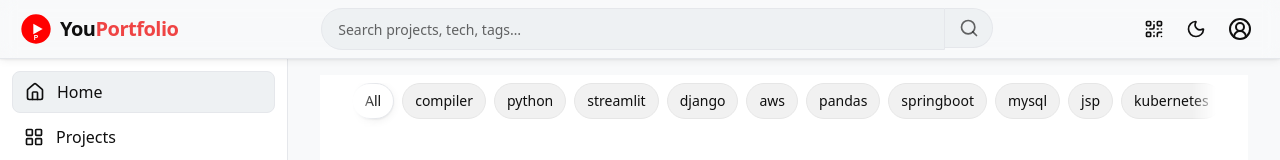
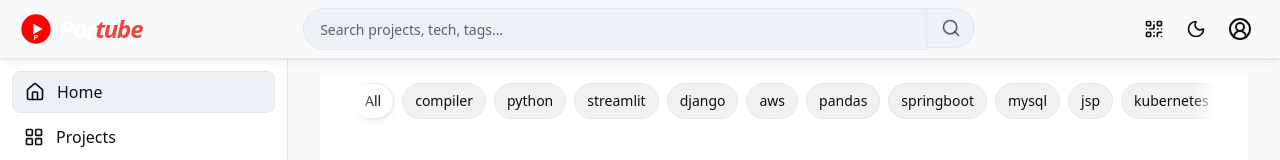
Before and after one commit to ManeeshwarMarpu/you_portfolio, a React (Vite) app: page /home in a window 1280 px wide. Shown: the top 160 px of the page. Built offline with nearby package versions, Linux system fonts and the light colour scheme; grey boxes are pictures that could not be loaded.

Commit message:
modified logo

```diff
--- a/src/components/Header.tsx
+++ b/src/components/Header.tsx
@@ -82,9 +82,9 @@ export default function Header() {
             className="h-8 w-8 rounded-[6px]"
             loading="eager"
           />
-          <span className="font-semibold text-xl tracking-tight text-yt whitespace-nowrap">
-            You<span className="text-red-500">Portfolio</span>
-          </span>
+<span className="font-bold text-2xl italic tracking-tighter text-white whitespace-nowrap">
+    Por<span className="text-red-500">tube</span>
+  </span>
         </button>
 
         {/* Center: search (desktop) */}
--- a/src/components/MobileTopBar.tsx
+++ b/src/components/MobileTopBar.tsx
@@ -4,7 +4,7 @@ export default function MobileTopBar() {
       <button>
         <img src="/hamburger.svg" className="w-6 h-6" />
       </button>
-      <h1 className="text-xl font-bold">YouPortfolio</h1>
+      <h1 className="text-xl font-bold">Portube</h1>
       <button>
         <img src="/search.svg" className="w-6 h-6" />
       </button>
```
